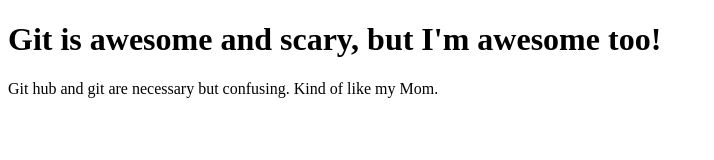
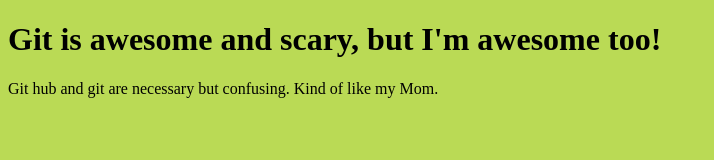
Before and after one commit to mderamus19/github101, a plain HTML site: page index.html in a window 1280 px wide. Shown: the whole page, without its empty margins (0-714 px from the left). Drawn offline with Linux system fonts and the light colour scheme.

Commit message:
Add initial CSS

```diff
--- a/index.html
+++ b/index.html
@@ -4,6 +4,7 @@
     <meta charset="UTF-8">
     <meta name="viewport" content="width=device-width, initial-scale=1.0">
     <meta http-equiv="X-UA-Compatible" content="ie=edge">
+    <link rel = "stylesheet" type = "text/css" href ="main.css"></link>
     <title>Document</title>
 </head>
 <body>
--- /dev/null
+++ b/main.css
@@ -0,0 +1,3 @@
+body {
+    background-color: #bada55
+}
```
